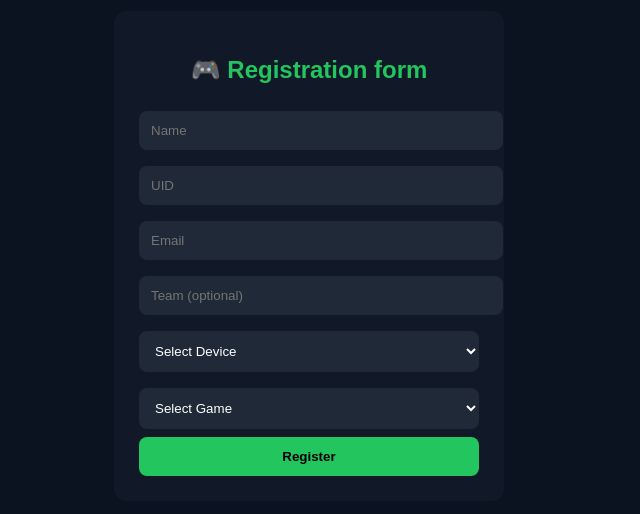
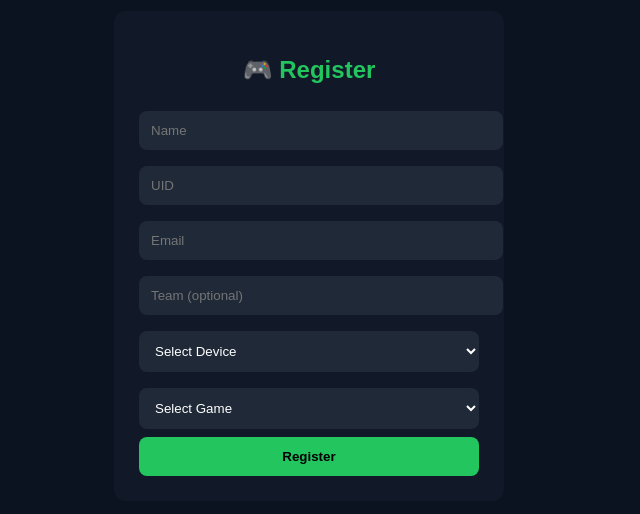
Before and after one commit to obaidraza8130-cpu/uid-web-page, a website: page index.html in a window 1280 px wide. Shown: the part 144-658 px from the top of the page, without its empty margins (331-971 px from the left). Drawn offline with Linux system fonts and the light colour scheme.

Commit message:
Update index.html

```diff
--- a/index.html
+++ b/index.html
@@ -54,7 +54,7 @@
 
 <div class="box">
 
-    <h2>🎮 Registration form</h2>
+    <h2>🎮 Register</h2>
 
     <form action="/submit" method="POST">
 
```
